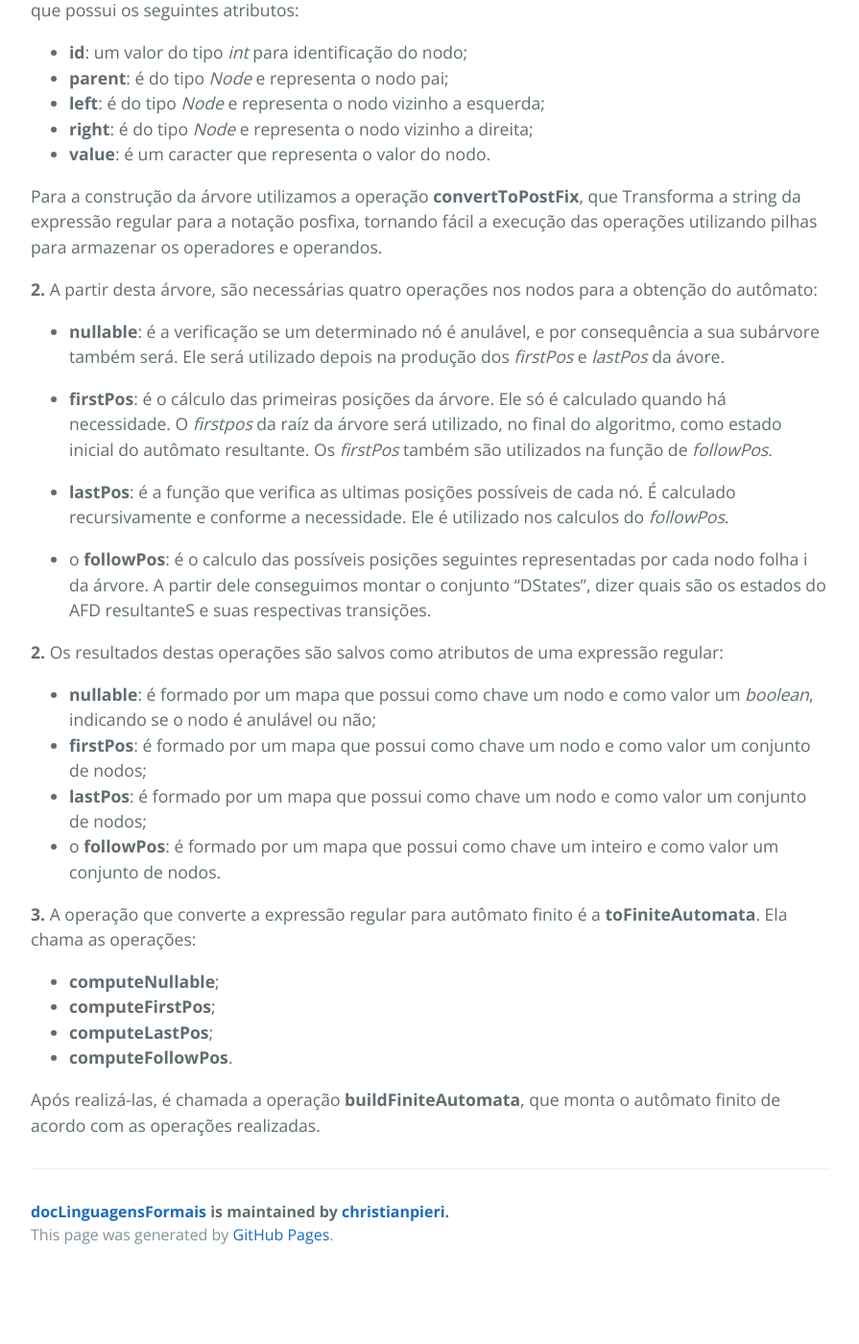
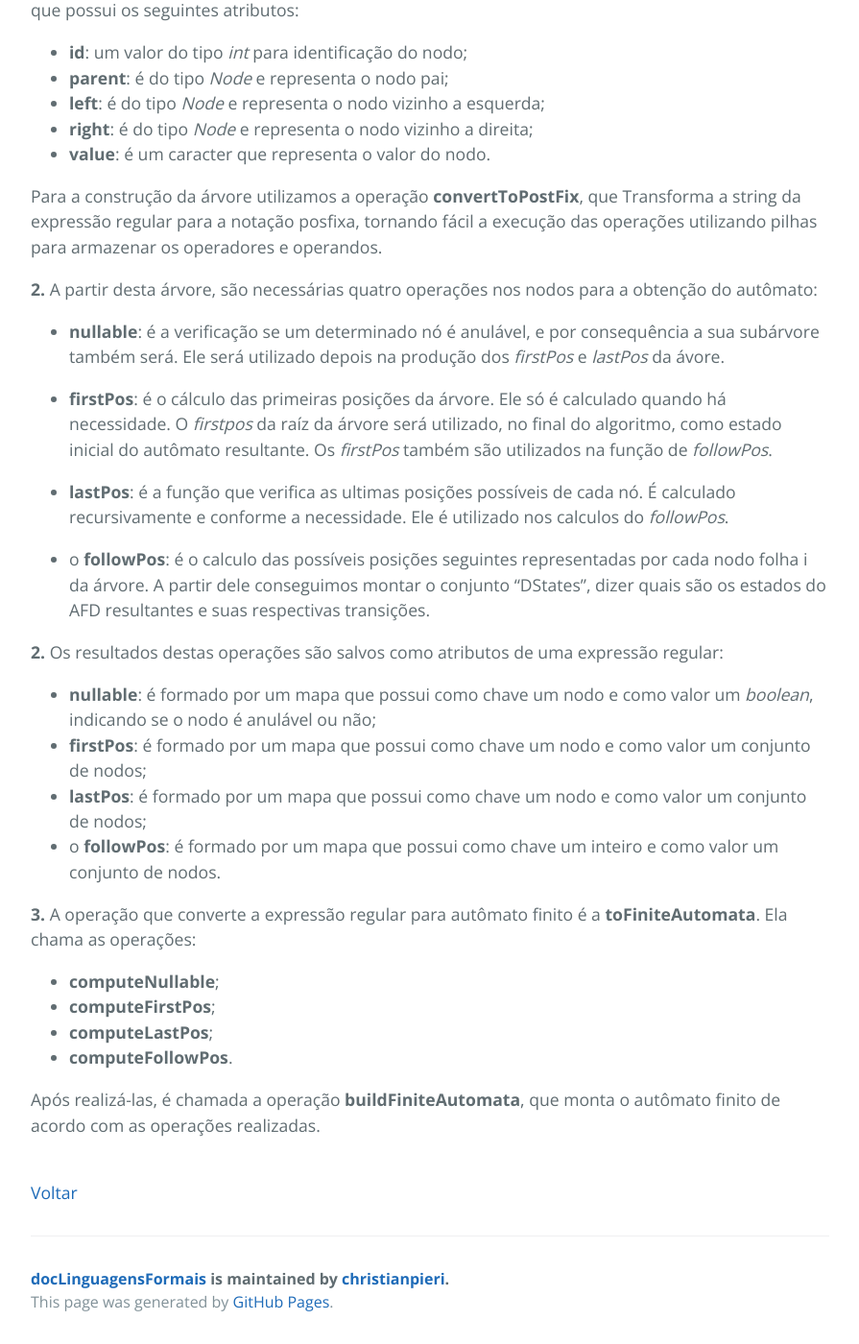
Before and after one commit to christianpieri/docLinguagensFormais, a Jekyll site: the page built from documentacao/regras-negocio/regras-er.md, in a window 1280 px wide and 1400 px high, scrolled down 1048 px. Shown: the whole window at 96% size, without its empty margins (192-1087 px from the left). Built offline with Jekyll 4.4.1, drawn with Linux system fonts in a browser that asks for light colours; our own code applies the rules of GitHub Pages for plain Markdown files; before the commit the page ends 2378 px from its top, so only the background shows below that.

Commit message:
ajuste links das regras de negocio

```diff
--- a/documentacao/regras-negocio/regras-er.md
+++ b/documentacao/regras-negocio/regras-er.md
@@ -39,7 +39,7 @@ Para a construção da árvore utilizamos a operação **convertToPostFix**, que
 
 - **lastPos**: é a função que verifica as ultimas posições possíveis de cada nó. É calculado recursivamente e conforme a necessidade. Ele é utilizado nos calculos do *followPos*.
 
-- o **followPos**: é o calculo das possíveis posições seguintes representadas por cada nodo folha i da árvore. A partir dele conseguimos montar o conjunto "DStates", dizer quais são os estados do AFD resultanteS e suas respectivas transições.
+- o **followPos**: é o calculo das possíveis posições seguintes representadas por cada nodo folha i da árvore. A partir dele conseguimos montar o conjunto "DStates", dizer quais são os estados do AFD resultantes e suas respectivas transições.
 
 **2.** Os resultados destas operações são salvos como atributos de uma expressão regular:
 
@@ -56,3 +56,6 @@ Para a construção da árvore utilizamos a operação **convertToPostFix**, que
 - **computeFollowPos**.
 
 Após realizá-las, é chamada a operação **buildFiniteAutomata**, que monta o autômato finito de acordo com as operações realizadas.
+
+<br>
+[Voltar](./)
```
Also changed, not shown: documentacao/regras-negocio/regras-gr.md (+3 -0 lines).
